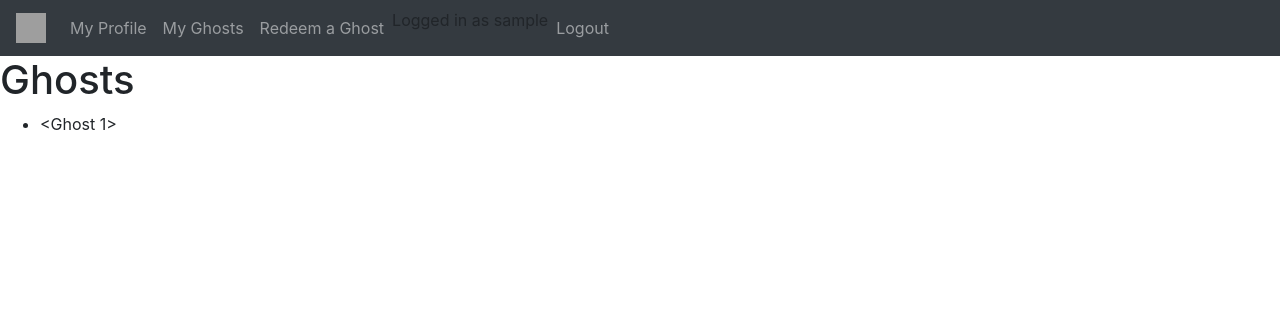
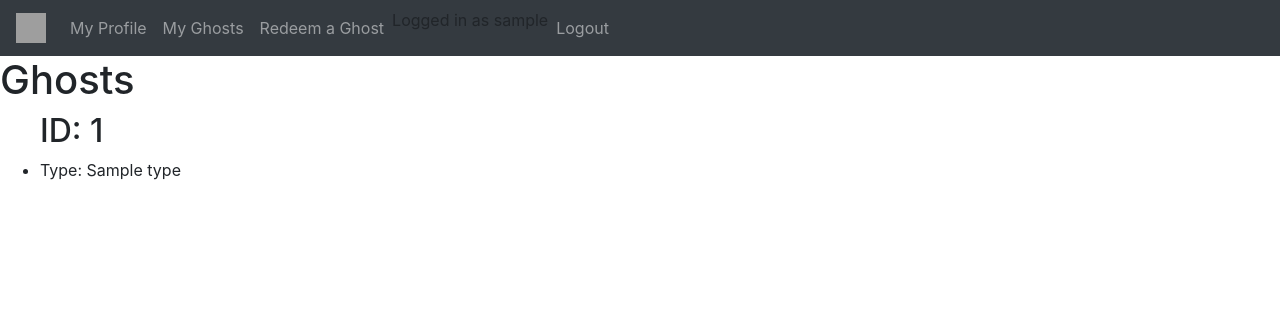
Before and after one commit to AdriaanvanWyk/ghost-detector, a Flask app: page /ghosts in a window 1280 px wide. Shown: the top 316 px of the page. Run offline with Flask 2, Linux system fonts and the light colour scheme; a user stored in the database is signed in; tables that the repository leaves empty hold one stand-in row (values such as "Sample post"); some libraries are stand-ins or nearby versions; grey boxes are pictures that could not be loaded.

Commit message:
Display Ghost Types

```diff
--- a/app/routes.py
+++ b/app/routes.py
@@ -47,6 +47,9 @@ def register():
 
 @app.route('/ghosts', methods=['GET', 'POST'])
 def ghosts():
-    user = User.query.filter_by(username=current_user.username).with_entities(User.id)
-    my_ghosts = Ghost.query.filter_by(user_id = user)
+    user_id = User.query.filter_by(username=current_user.username).with_entities(User.id)
+    ghost_types = GhostType.query.all()
+    my_ghosts = Ghost.query.filter_by(user_id = user_id)
+    for ghost in my_ghosts:
+        ghost.type_id = GhostType.query.filter_by(id=ghost.type_id).with_entities(GhostType.name)
     return render_template('ghosts.html', title='Ghosts', ghosts=my_ghosts)
--- a/app/templates/ghosts.html
+++ b/app/templates/ghosts.html
@@ -2,11 +2,10 @@
 
 {% block content %}
     <h1>Ghosts</h1>
+    {% for ghost in ghosts %}
     <ul>
-        {% for ghost in ghosts %}
-        <li>
-            {{ghost}}
-        </li>
-        {% endfor %}
+        <h2>ID: {{ ghost.id }}</h2>
+        <li>Type: {{ ghost.type_id }}</li>
     </ul>
+    {% endfor %}
 {% endblock %}
```
